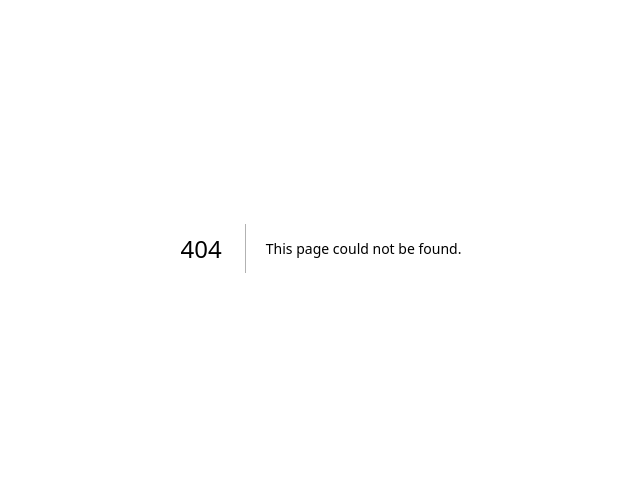
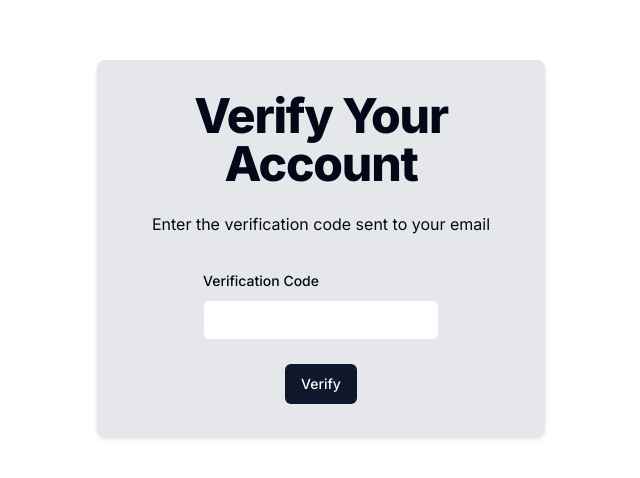
Before and after one commit to dev-shreyash/nextjs-ai-app, a Next.js app: page /verify/1 in a window 1280 px wide. Before the commit this address had no page. Shown: the part 152-630 px from the top of the page, without its empty margins (319-959 px from the left). Built offline with nearby package versions, Linux system fonts and the light colour scheme.

Commit message:
Added functionality to verify code

```diff
--- /dev/null
+++ b/src/app/(auth)/verify/[username]/page.tsx
@@ -0,0 +1,76 @@
+'use client';
+
+import { Button } from '@/components/ui/button';
+import {Form,FormField,FormItem,FormLabel,FormMessage,} from '@/components/ui/form';
+import { Input } from '@/components/ui/input';
+import { useToast } from '@/components/ui/use-toast';
+import { ApiResponse } from '@/types/ApiResponse';
+import { zodResolver } from '@hookform/resolvers/zod';
+import axios, { AxiosError } from 'axios';
+import { useParams, useRouter } from 'next/navigation';
+import { useForm } from 'react-hook-form';
+import * as z from 'zod';
+import { verifySchema } from '@/schemas/verifySchema';
+
+export default function VerifyAccount() {
+  const router = useRouter();
+  const params = useParams<{ username: string }>();
+  const { toast } = useToast();
+  const form = useForm<z.infer<typeof verifySchema>>({
+    resolver: zodResolver(verifySchema),
+  });
+
+  const onSubmit = async (data: z.infer<typeof verifySchema>) => {
+    try {
+      const response = await axios.post<ApiResponse>(`/api/verify-code`, {
+        username: params.username,
+        code: data.code,
+      });
+
+      toast({
+        title: 'Success',
+        description: response.data.message,
+      });
+
+      router.replace('/sign-in');
+    } catch (error) {
+      const axiosError = error as AxiosError<ApiResponse>;
+      toast({
+        title: 'Verification Failed',
+        description:
+          axiosError.response?.data.message ??
+          'An error occurred. Please try again.',
+        variant: 'destructive',
+      });
+    }
+  };
+
+  return (
+    <div className="flex justify-center items-center min-h-screen bg-white-800">
+    <div className="w-full max-w-md p-8 space-y-8 bg-gray-200  rounded-lg shadow-md">
+      <div className="text-center">
+          <h1 className="text-4xl font-extrabold tracking-tight lg:text-5xl mb-6">
+            Verify Your Account
+          </h1>
+          <p className="mb-4">Enter the verification code sent to your email</p>
+        </div>
+        <Form {...form}>
+          <form onSubmit={form.handleSubmit(onSubmit)} className="space-y-6 flex justify-center flex-col items-center">
+            <FormField
+              name="code"
+              control={form.control}
+              render={({ field }) => (
+                <FormItem>
+                  <FormLabel>Verification Code</FormLabel>
+                  <Input {...field} />
+                  <FormMessage />
+                </FormItem>
+              )}
+            />
+            <Button className="max-w-90" type="submit">Verify</Button>
+          </form>
+        </Form>
+      </div>
+    </div>
+  );
+}
```
Also changed, not shown: src/app/api/verify-code/route.ts (renamed from src/app/(auth)/verify-code/route.ts).
